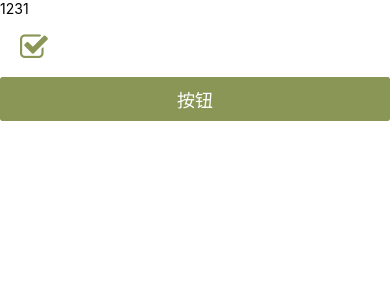
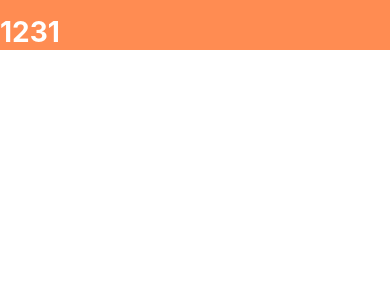
Before and after one commit to znzaznz/react-native-demo, a React Native app: screen / in a window 390 px wide. Shown: the top 300 px of the page. Built offline with nearby package versions, Linux system fonts and the light colour scheme.

Commit message:
完美解决iconfont问题

```diff
--- a/src/App.jsx
+++ b/src/App.jsx
@@ -10,13 +10,12 @@ import {SafeAreaProvider} from 'react-native-safe-area-context';
 import {CheckBox, createTheme, ThemeProvider, Button} from '@rneui/themed';
 import {NavigationContainer} from '@react-navigation/native';
 import Header from './components/Header';
+import {StatusBar} from 'react-native';
+import {colors} from './global/styles';
 
 const theme = createTheme({
   lightColors: {
-    primary: '#899656',
-  },
-  darkColors: {
-    primary: '#344512',
+    primary: colors.primary_color,
   },
   mode: 'light',
 });
@@ -26,9 +25,8 @@ function App() {
     <NavigationContainer>
       <SafeAreaProvider>
         <ThemeProvider theme={theme}>
+          <StatusBar backgroundColor={colors.primary_color} />
           <Header />
-          <CheckBox checked size={30} />
-          <Button title={'按钮'} />
         </ThemeProvider>
       </SafeAreaProvider>
     </NavigationContainer>
--- /dev/null
+++ b/src/assets/fonts/iconfont.css
@@ -0,0 +1,26 @@
+@font-face {
+  font-family: "iconfont"; /* Project id 3985817 */
+  src: url('iconfont.woff2?t=1680146579889') format('woff2'),
+       url('iconfont.woff?t=1680146579889') format('woff'),
+       url('iconfont.ttf?t=1680146579889') format('truetype');
+}
+
+.iconfont {
+  font-family: "iconfont" !important;
+  font-size: 16px;
+  font-style: normal;
+  -webkit-font-smoothing: antialiased;
+  -moz-osx-font-smoothing: grayscale;
+}
+
+.icon-yuechi:before {
+  content: "\eae6";
+}
+
+.icon-home:before {
+  content: "\e621";
+}
+
+.icon-jiantou_xiangzuo:before {
+  content: "\eb09";
+}
--- /dev/null
+++ b/src/assets/fonts/iconfont.json
@@ -0,0 +1 @@
+{"icon-yuechi":60134,"icon-home":58913,"icon-jiantou_xiangzuo":60169}
--- a/src/components/Header.jsx
+++ b/src/components/Header.jsx
@@ -1,12 +1,28 @@
 import React from 'react';
-import {Text, View} from 'react-native';
+import {StyleSheet, View} from 'react-native';
+import {colors} from '../global/styles';
+import {Icon, Text} from '@rneui/themed';
+import IconSet from '../plugin/IconSet';
 
 const Header = () => {
   return (
-    <View>
-      <Text>1231</Text>
+    <View style={styles.header}>
+      <IconSet name={'icon-yuechi'} />
+      <Text style={styles.header_text}>1231</Text>
     </View>
   );
 };
 
+const styles = StyleSheet.create({
+  header: {
+    backgroundColor: colors.primary_color,
+    height: 50,
+  },
+  header_text: {
+    fontSize: 28,
+    color: 'white',
+    fontWeight: 'bold',
+  },
+});
+
 export default Header;
--- a/src/global/styles.js
+++ b/src/global/styles.js
@@ -1 +1,3 @@
-export const colors = {};
+export const colors = {
+  primary_color: '#ff8c52',
+};
--- /dev/null
+++ b/src/plugin/IconSet.js
@@ -0,0 +1,6 @@
+import createIconSet from 'react-native-vector-icons/lib/create-icon-set';
+import glyphMap from '../assets/fonts/iconfont.json';
+
+const iconSet = createIconSet(glyphMap, 'iconfont', 'iconfont.ttf');
+
+export default iconSet;
```
Also changed, not shown: src/assets/fonts/genJson.js (added, +45 -0 lines), src/assets/fonts/iconfont.ttf (added), 2 other files (tests, documents, lock files or other folders).
